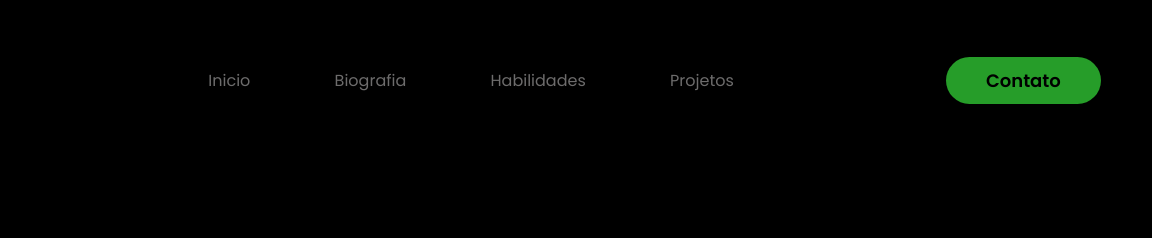
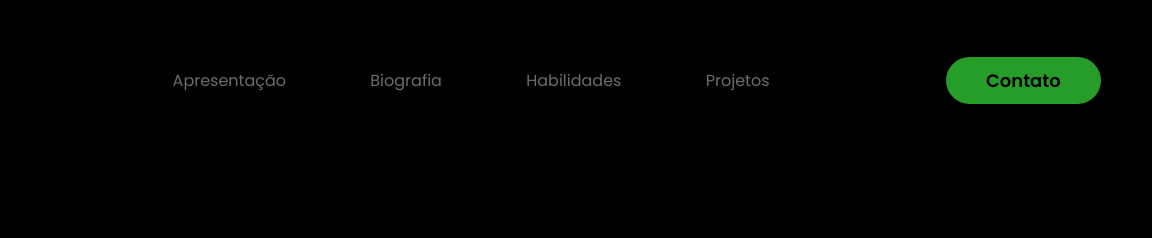
Before and after one commit to VictorCDS-p/Portfolio.github.io, a plain HTML site: page abas/bio.html in a window 1280 px wide. Shown: the top 238 px of the page, 128-1280 px from the left. Drawn offline with Linux system fonts and the light colour scheme.

Commit message:
Add files via upload

```diff
--- a/abas/bio.html
+++ b/abas/bio.html
@@ -20,7 +20,7 @@
             </div>
                 <nav class="menu-desktop">
                     <ul>
-                        <li class="inicio"><a href="../index.html">Inicio</a></li>
+                        <li class="inicio"><a href="../index.html">Apresentação</a></li>
                         <li><a href="./bio.html">Biografia</a></li>
                         <li><a href="./habilidades.html">Habilidades</a></li>
                         <li><a href="./projetos.html">Projetos</a></li>
```
Also changed, not shown: abas/habilidades.html (+1 -1 lines), abas/projetos.html (+1 -1 lines), index.html (+2 -2 lines).
